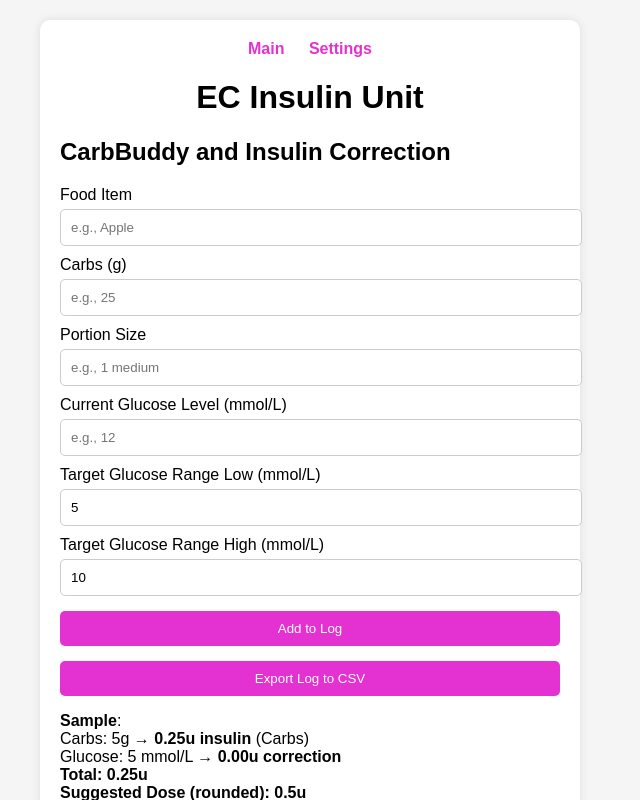
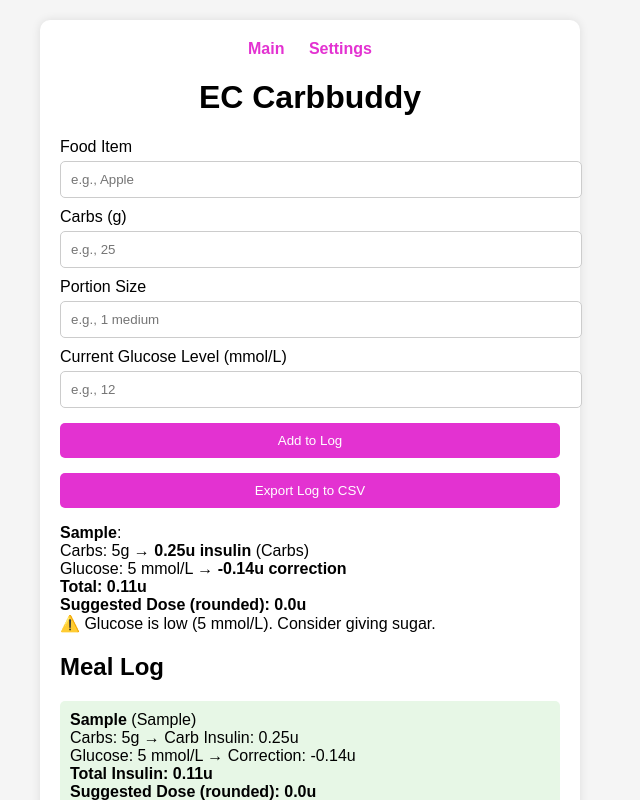
Before and after one commit to Claytonjuve/ec-carbbuddy, a plain HTML site: page index.html in a window 1280 px wide. Both pictures are taken after typing "Sample", "5", "Sample", "5" into the empty fields and a click on the button "Add to Log". Shown: the top 800 px of the page, without its empty margins (330-970 px from the left). Drawn offline with Linux system fonts and the light colour scheme.

Commit message:
Update index.html

```diff
--- a/index.html
+++ b/index.html
@@ -28,8 +28,7 @@
     </div>
 
     <div id="mainPage">
-      <h1>EC Insulin Unit </h1>
-      <h2>CarbBuddy and Insulin Correction</h2>
+      <h1>EC Carbbuddy</h1>
       <label for="food">Food Item</label>
       <input type="text" id="food" placeholder="e.g., Apple">
 
@@ -41,12 +40,6 @@
 
       <label for="glucose">Current Glucose Level (mmol/L)</label>
       <input type="number" id="glucose" placeholder="e.g., 12">
-
-      <label for="targetLow">Target Glucose Range Low (mmol/L)</label>
-      <input type="number" id="targetLow" placeholder="e.g., 5" value="5" onchange="saveSetting('targetLow')">
-
-      <label for="targetHigh">Target Glucose Range High (mmol/L)</label>
-      <input type="number" id="targetHigh" placeholder="e.g., 10" value="10" onchange="saveSetting('targetHigh')">
 
       <button onclick="addMeal()">Add to Log</button>
       <button onclick="exportLog()">Export Log to CSV</button>
@@ -63,6 +56,9 @@
 
       <label for="isf">Insulin Sensitivity Factor (ISF)</label>
       <input type="number" id="isf" placeholder="e.g., 7" value="7" onchange="saveSetting('isf')">
+
+      <label for="expected">Expected Glucose Level (mmol/L)</label>
+      <input type="number" id="expected" placeholder="e.g., 6" value="6" onchange="saveSetting('expected')">
     </div>
   </div>
 
@@ -83,7 +79,7 @@
     }
 
     function loadSettings() {
-      const keys = ['ratio', 'isf', 'targetLow', 'targetHigh'];
+      const keys = ['ratio', 'isf', 'expected'];
       keys.forEach(key => {
         const val = localStorage.getItem(key);
         if (val !== null) document.getElementById(key).value = val;
@@ -115,16 +111,15 @@
       const glucose = parseFloat(document.getElementById('glucose').value);
       const ratio = parseFloat(localStorage.getItem('ratio') || 20);
       const isf = parseFloat(localStorage.getItem('isf') || 7);
-      const targetLow = parseFloat(document.getElementById('targetLow').value);
-      const targetHigh = parseFloat(document.getElementById('targetHigh').value);
+      const expected = parseFloat(localStorage.getItem('expected') || 6);
 
-      if (isNaN(carbs) || isNaN(ratio) || isNaN(glucose) || isNaN(isf) || isNaN(targetLow) || isNaN(targetHigh)) {
+      if (isNaN(carbs) || isNaN(ratio) || isNaN(glucose) || isNaN(isf) || isNaN(expected)) {
         alert('Please enter valid values.');
         return;
       }
 
       const carbInsulin = carbs / ratio;
-      const correctionInsulin = glucose > targetHigh ? (glucose - targetHigh) / isf : 0;
+      const correctionInsulin = (glucose - expected) / isf;
       const totalInsulin = carbInsulin + correctionInsulin;
       const totalRounded = roundToHalf(totalInsulin);
 
@@ -146,7 +141,7 @@
       localStorage.setItem('mealLog', JSON.stringify(log));
 
       const badge = parseFloat(entry.correctionExact) > 0 ? '<span class="badge">Correction</span>' : '';
-      const hypoAlert = glucose < targetLow ? `⚠️ Glucose is low (${glucose} mmol/L). Consider giving sugar.` : '';
+      const hypoAlert = glucose < expected ? `⚠️ Glucose is low (${glucose} mmol/L). Consider giving sugar.` : '';
 
       document.getElementById('results').innerHTML = `<p><strong>${food || 'Unnamed Item'}</strong>:<br>
         Carbs: ${carbs}g → <strong>${entry.insulinExact}u insulin</strong> (Carbs)<br>
```
